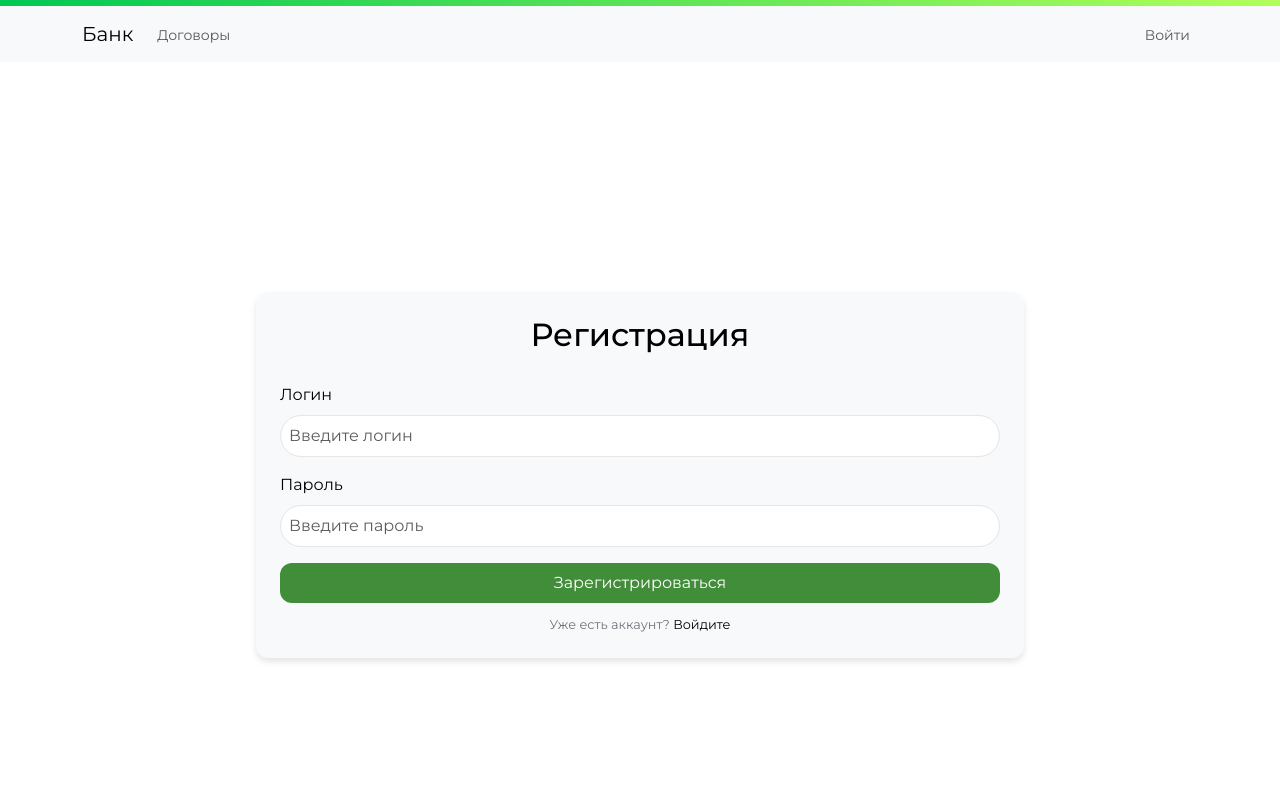
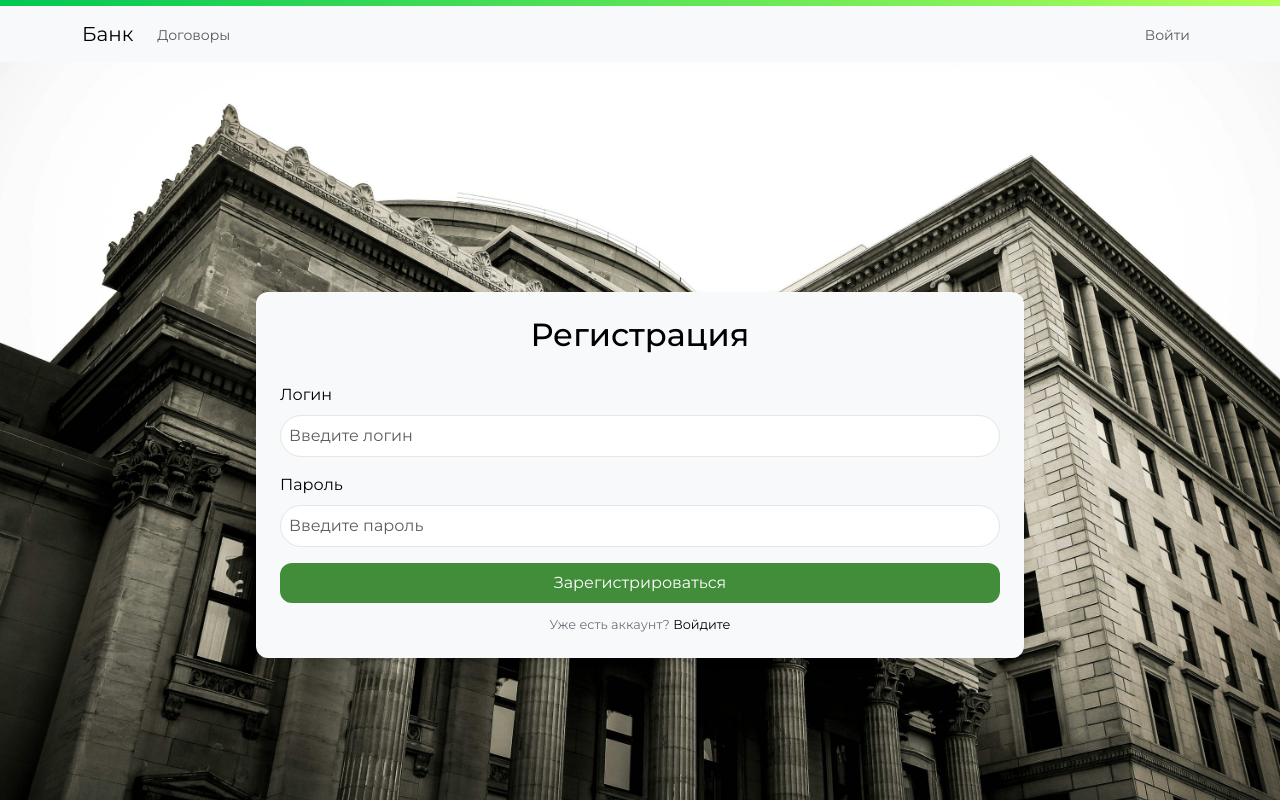
Before and after one commit to vadim-rm/bank-contracts-frontend, a React (Vite) app: page /bmstu-web-frontend/sign-up in a window 1280 px wide. Built offline with nearby package versions, Linux system fonts and the light colour scheme.

Commit message:
fix: change image on sign up page

```diff
--- a/src/pages/SignUpPage.tsx
+++ b/src/pages/SignUpPage.tsx
@@ -5,6 +5,7 @@ import {api} from "../api";
 import {useNavigate} from "react-router-dom";
 import {ROUTES} from "../Routes.ts";
 import {useAsyncError} from "../api/useAsyncError.ts";
+import background from "../assets/background.jpeg";
 
 const SignUpPage = () => {
     const navigate = useNavigate();
@@ -29,7 +30,7 @@ const SignUpPage = () => {
     };
 
     return (
-        <Layout className="auth-page">
+        <Layout className="auth-page" style={{backgroundImage: `url(${background})`}}>
             <AuthForm
                 title="Регистрация"
                 buttonText="Зарегистрироваться"
```
